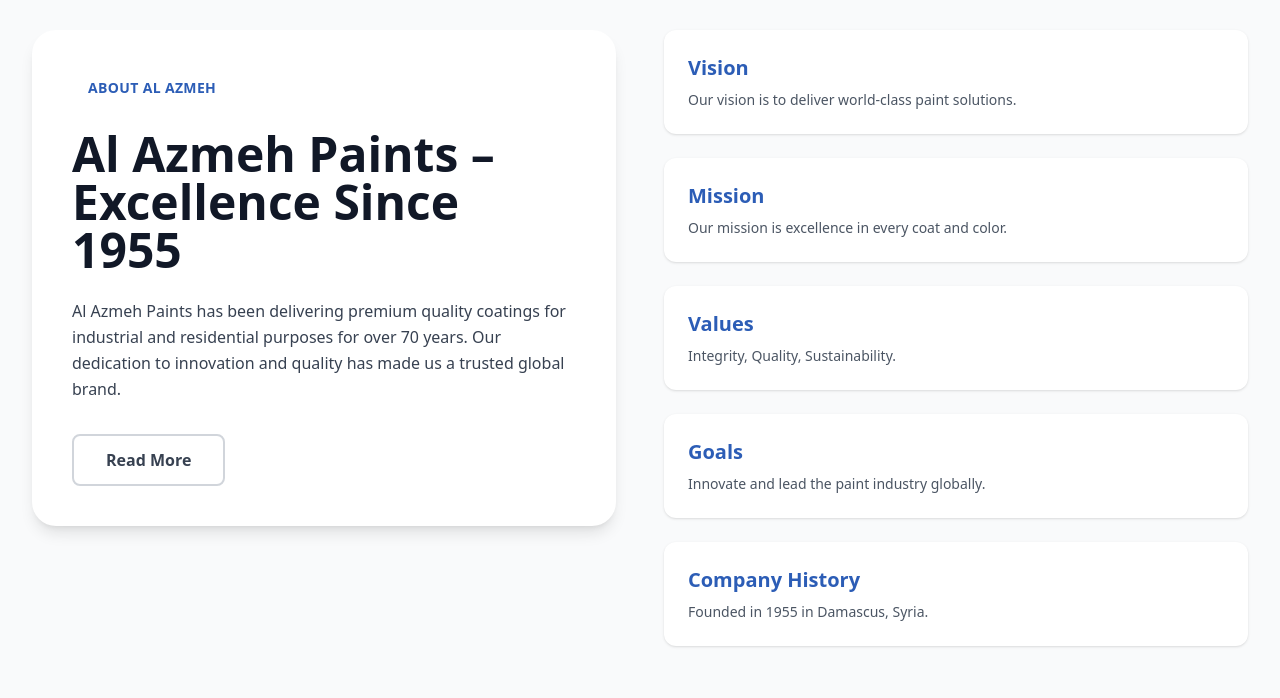
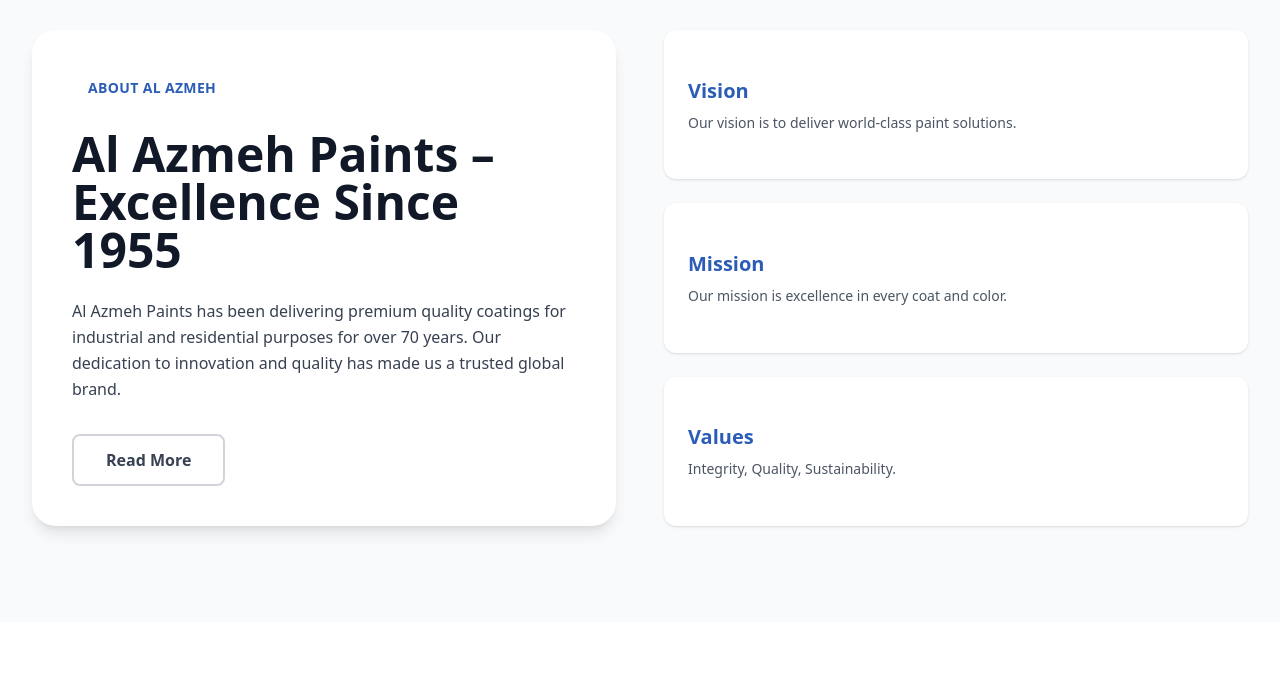
Before and after one commit to AzmehAh/azmeh-web, a React (Vite) app: page / in a window 1280 px wide. Shown: the part 1062-1760 px from the top of the page. Built offline with nearby package versions, Linux system fonts and the light colour scheme.

Commit message:
Updated AboutSection.tsx

```diff
--- a/src/components/AboutSection.tsx
+++ b/src/components/AboutSection.tsx
@@ -5,18 +5,18 @@ import { useNavigate } from 'react-router-dom';
 const AboutAlAzmeh = () => {
   const navigate = useNavigate();
 
+  // فقط 3 أقسام للعمود الأيمن
   const sections = [
     { title: 'Vision', description: 'Our vision is to deliver world-class paint solutions.' },
     { title: 'Mission', description: 'Our mission is excellence in every coat and color.' },
     { title: 'Values', description: 'Integrity, Quality, Sustainability.' },
-    { title: 'Goals', description: 'Innovate and lead the paint industry globally.' },
-    { title: 'Company History', description: 'Founded in 1955 in Damascus, Syria.' },
   ];
 
   return (
     <section className="py-24 bg-gray-50 relative overflow-hidden">
       <div className="max-w-7xl mx-auto px-4 sm:px-6 lg:px-8">
-        <div className="grid grid-cols-1 lg:grid-cols-12 gap-12 items-start">
+        {/* استخدم grid مع items-stretch لجعل الأعمدة بنفس الارتفاع */}
+        <div className="grid grid-cols-1 lg:grid-cols-12 gap-12 items-stretch">
 
           {/* Left column - Text + Read More */}
           <motion.div
@@ -44,18 +44,18 @@ const AboutAlAzmeh = () => {
             </motion.button>
           </motion.div>
 
-          {/* Right column - Sections list */}
+          {/* Right column - 3 Sections */}
           <motion.div
             initial={{ opacity: 0, x: 50 }}
             whileInView={{ opacity: 1, x: 0 }}
             transition={{ duration: 0.8, delay: 0.2 }}
-            className="lg:col-span-6 flex flex-col justify-start space-y-6"
+            className="lg:col-span-6 flex flex-col justify-between space-y-6"
           >
             {sections.map((section, index) => (
               <motion.div
                 key={index}
                 whileHover={{ scale: 1.02 }}
-                className="bg-white rounded-xl p-6 shadow hover:shadow-lg cursor-pointer transition-all duration-300"
+                className="bg-white rounded-xl p-6 shadow hover:shadow-lg cursor-pointer transition-all duration-300 flex-1 flex flex-col justify-center"
               >
                 <h3 className="text-xl font-semibold text-[#2C5DB6] mb-2">{section.title}</h3>
                 <p className="text-gray-600 text-sm">{section.description}</p>
```
